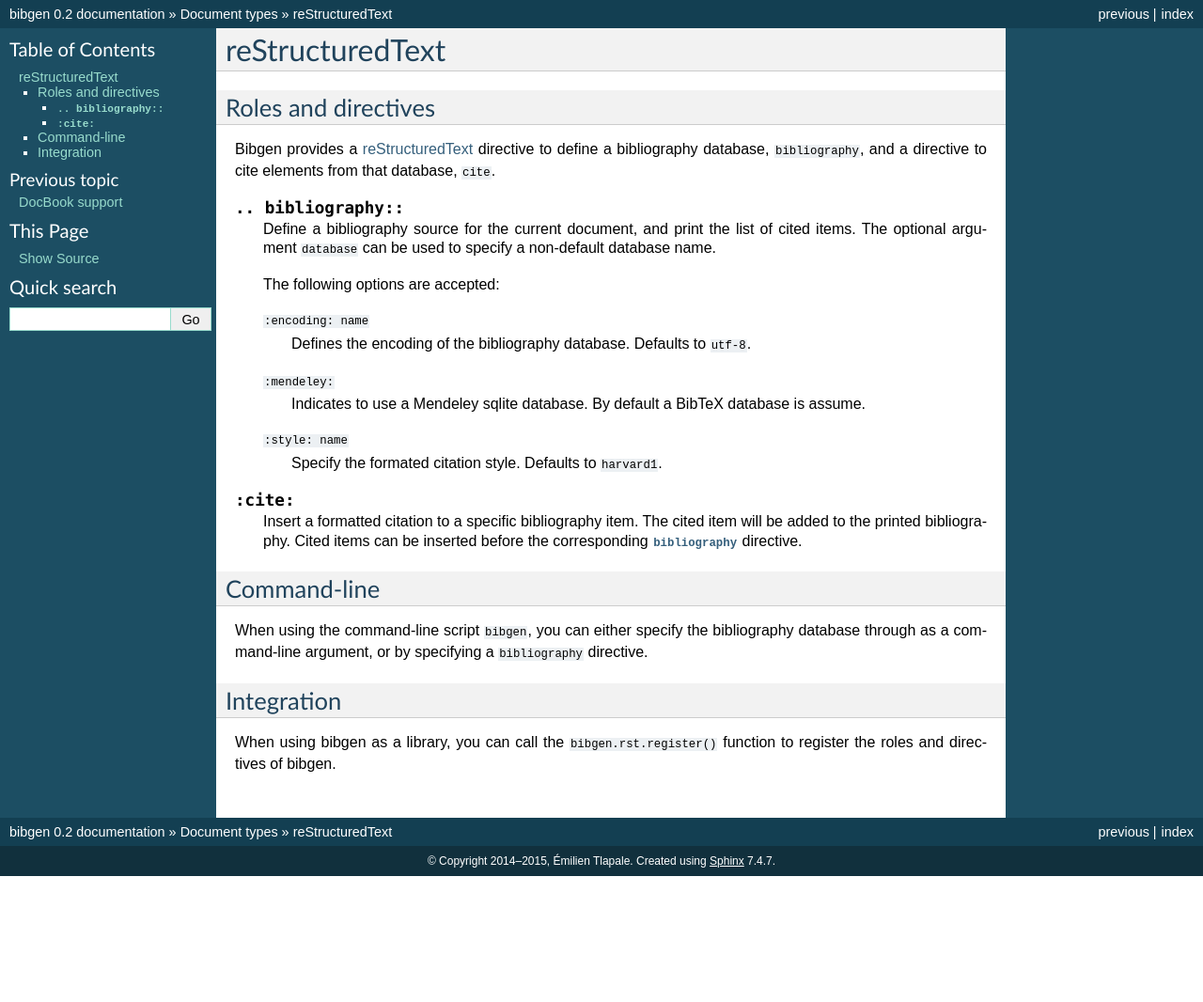
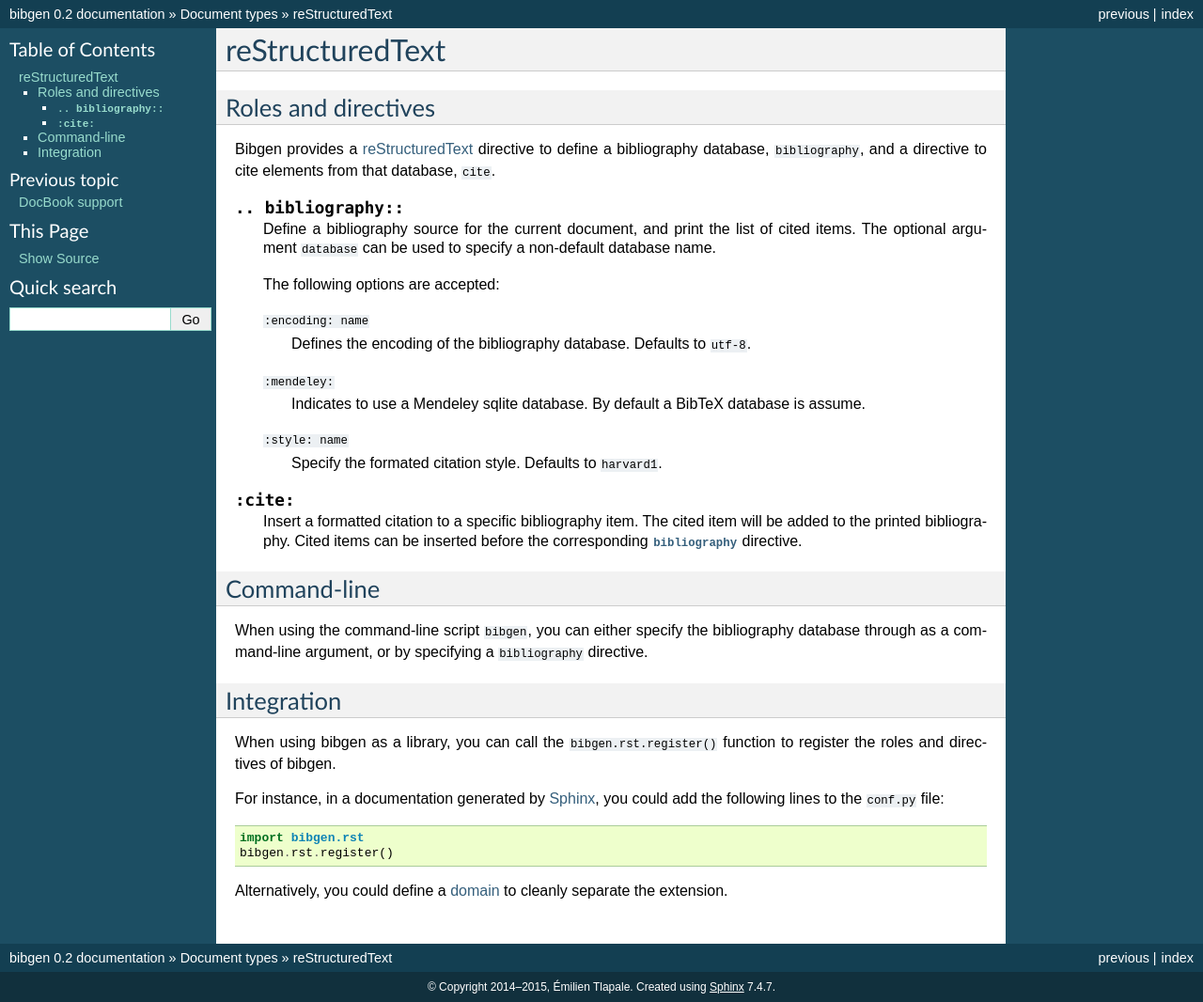
Before and after one commit to etlapale/bibgen, a Sphinx documentation site: the page built from doc/source/rest.rst, in a window 1280 px wide. Shown: the whole page at 94% size. Built offline with Sphinx 7.4.7, drawn with Linux system fonts in a browser that asks for light colours; before the commit the page ends 932 px from its top, so only the background shows below that.

Commit message:
Adding Sphinx example.

```diff
--- a/doc/source/rest.rst
+++ b/doc/source/rest.rst
@@ -48,4 +48,16 @@
 ``bibgen.rst.register()`` function to register the roles and
 directives of bibgen.
 
+For instance, in a documentation generated by Sphinx_, you could add
+the following lines to the ``conf.py`` file:
+
+.. code-block:: python
+
+   import bibgen.rst
+   bibgen.rst.register()
+
+Alternatively, you could define a domain_ to cleanly separate the extension.
+
+.. _domain: http://sphinx-doc.org/domains.html
 .. _reStructuredText: http://docutils.sf.net/rst.html
+.. _Sphinx: http://sphinx-doc.org
```
